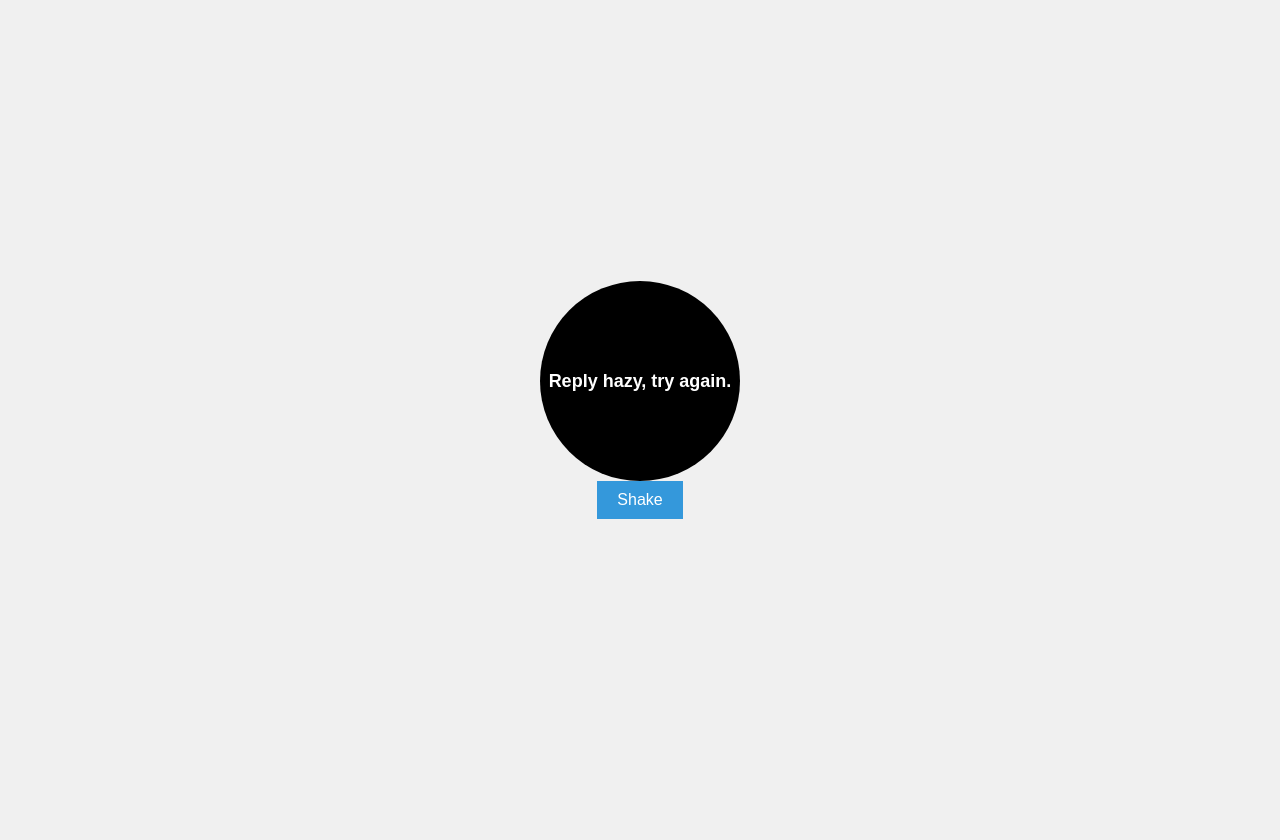
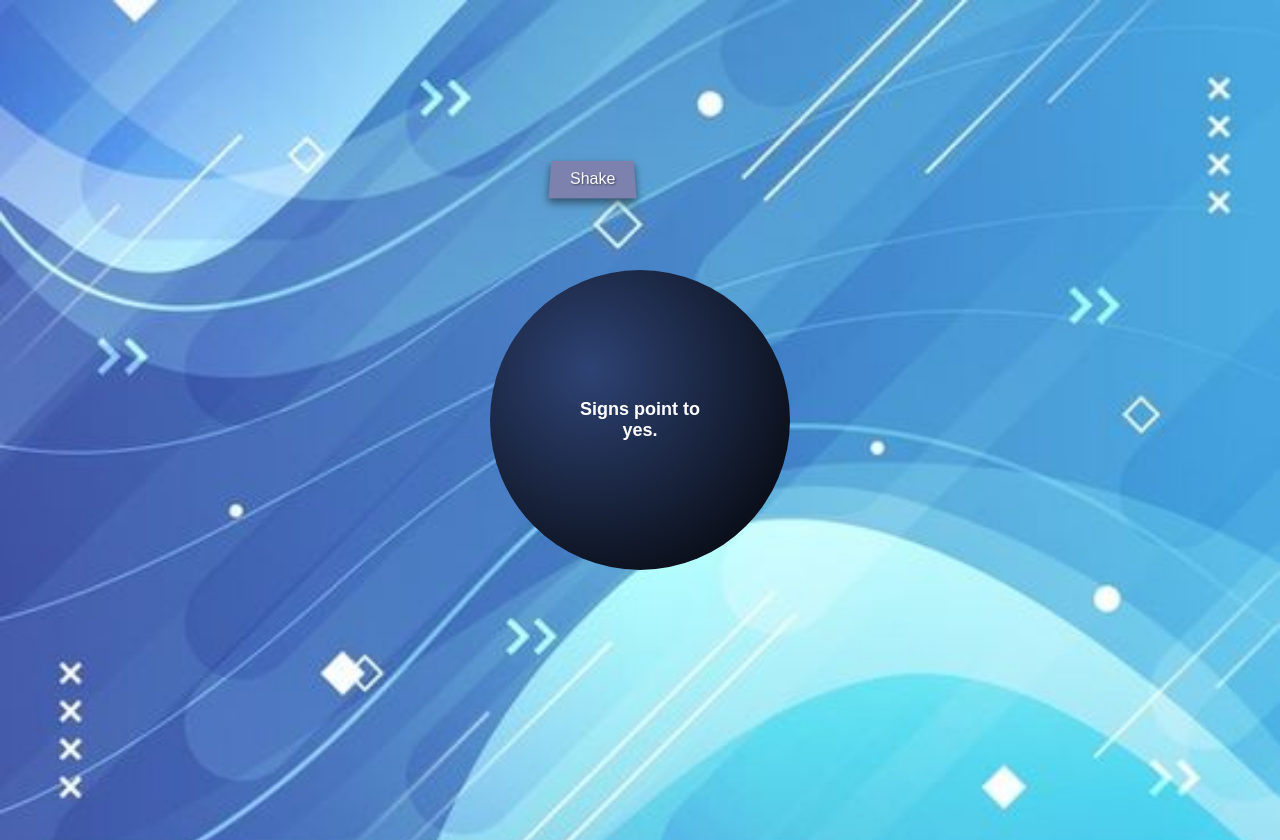
Before and after one commit to An0n231/magic-8-ball-game-by-anon, a website: page index.html in a window 1280 px wide. Both pictures are taken after a click on the button "Shake". Before the commit the page ends 800 px from the top, so only its background shows below. Drawn offline with nearby package versions, Linux system fonts and the light colour scheme.

Commit message:
updated Initial commit

```diff
--- a/index.html
+++ b/index.html
@@ -7,12 +7,20 @@
     <title>Magic 8-Ball</title>
 </head>
 <body>
+    <button id="shake-button">Shake</button>
     <div class="container">
+
         <div class="magic-ball">
-            <div class="answer">Ask a question...</div>
+        <div class="answers">Ask a question...</div>
+
         </div>
-        <button id="shake-button">Shake</button>
+
+
     </div>
+
+
     <script src="script.js"></script>
+    <script src="anime.min.js"></script>
+
 </body>
 </html>
--- /dev/null
+++ b/package.json
@@ -0,0 +1,5 @@
+{
+  "dependencies": {
+    "animejs": "^3.2.1"
+  }
+}
--- a/script.js
+++ b/script.js
@@ -20,30 +20,45 @@ const answers = [
     "My sources say no.",
     "Outlook not so good.",
     "Very doubtful.",
-    "Anthon loves Gilay"
+
 ];
+
 
 // Function to generate a random answer
 function generateAnswer() {
     const randomIndex = Math.floor(Math.random() * answers.length);
     return answers[randomIndex];
 }
+function apply3DEffect() {
+    const shakeButton = document.getElementById("shake-button");
+    shakeButton.style.transform = "perspective(100px) rotateX(20deg)";
+    setTimeout(() => {
+        shakeButton.style.transform = "perspective(100px) rotateX(10deg)";
+    }, 300);
+}
+
 function shakeMagicBall() {
     const magicBall = document.querySelector(".magic-ball");
+    const answers = document.querySelector(".answers");
     magicBall.classList.add("shake");
 
     setTimeout(() => {
         magicBall.classList.remove("shake");
-        magicBall.textContent = generateAnswer();
-    }, 500); // Adjust the duration (in milliseconds) to match your animation duration
+        answers.textContent = generateAnswer();
+
+    }, 1000); // Adjust the duration (in milliseconds) to match your animation duration
+
+
+
 }
+
 
 
 // Event listener for the "Shake" button
 document.getElementById("shake-button").addEventListener("click", () => {
     shakeMagicBall();
+    apply3DEffect();
 });
 
-
 // Initial answer display
-document.querySelector(".magic-ball").textContent = "Ask a question...";
+document.querySelector(".answers").textContent = "Ask a question...";
--- a/styles.css
+++ b/styles.css
@@ -1,4 +1,10 @@
 body {
+    background-image: url('image/background4.jpg');
+    background-size:cover;
+
+    background-attachment: fixed;
+
+
     font-family: Arial, sans-serif;
     background-color: #f0f0f0;
     display: flex;
@@ -6,52 +12,76 @@ body {
     align-items: center;
     height: 100vh;
     margin: 0;
+
+    width: 300px;
+    margin: 20px auto;
 }
 
 .container {
     text-align: center;
+    position: relative;
+  justify-content: center;
 }
 
+
+
 .magic-ball {
-    width: 200px;
-    height: 200px;
-    background-color: #000000;
-    border-radius: 50%;
-    display: flex;
-    align-items: center;
-    justify-content: center;
+
+  background: black;
+  border-radius: 100%;
+  height: 300px;
+  width: 300px;
+  margin: 0;
+  background: radial-gradient(circle at 100px 100px, #2E4374, #000);
+
+
+}
+.answers {
     font-size: 18px;
     font-weight: bold;
     color: white;
+    position: absolute;
+    top: 50%;
+    left: 50%;
+    transform: translate(-50%, -50%);
 }
 
+
 #shake-button {
-    background-color: #3498db;
+    background-color: #7C81AD;
     color: white;
     border: none;
     padding: 10px 20px;
     font-size: 16px;
     cursor: pointer;
+    position: absolute;
+    top: 20%;
+    left:43%;
+    transform: translateX(-50%);
+    text-shadow: 1px 1px 2px rgba(0, 0, 0, 0.5); /* Add text shadow for depth */
+    box-shadow: 0 4px 8px rgba(0, 0, 0, 0.5); /* Add box shadow for depth */
+    transform: perspective(100px) rotateX(10deg); /* Apply a 3D perspective effect */
+    transition: transform 0.3s ease; /* Add a transition for smooth animation */
 }
-
 @keyframes shake {
     0% {
         transform: translateX(0);
       }
       25% {
-        transform: translateX(-10px);
+        transform: translateX(-5px);
       }
       50% {
-        transform: translateX(10px);
+        transform: translateX(5px);
       }
       75% {
-        transform: translateX(10px);
+        transform: translateX(-5px);
       }
       100% {
         transform: translateX(0);
       }
+}
 
-}
+
 
 .shake {
     animation: shake 2.0s;
```
Also changed, not shown: image/background.jfif (added), image/background2.jfif (added), image/background3.jpg (added), image/background4.jpg (added), 1 other file. Lines whose indentation alone changed are shown as unchanged.
